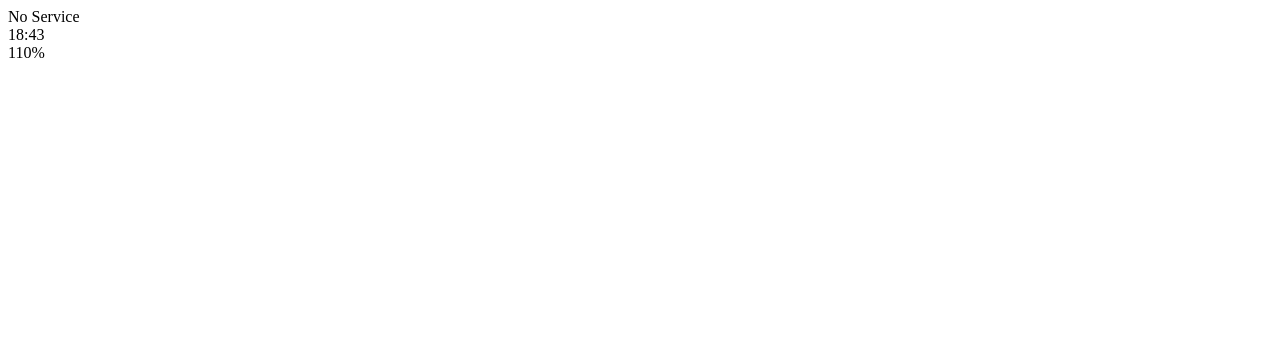
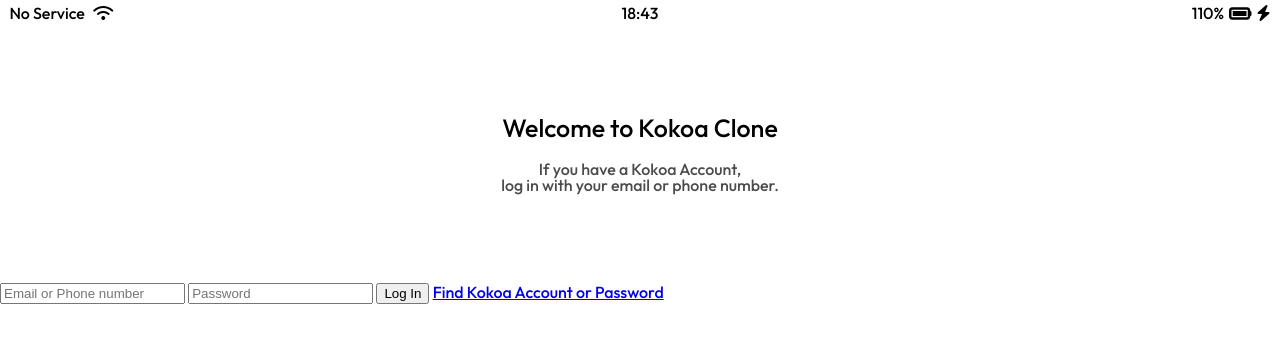
Before and after one commit to gitjin7331/kokoa-clone-2022, a plain HTML site: page index.html in a window 1280 px wide. Drawn offline with Linux system fonts and the light colour scheme.

Commit message:
add files

```diff
--- /dev/null
+++ b/css/reset.css
@@ -0,0 +1,129 @@
+/* http://meyerweb.com/eric/tools/css/reset/
+   v2.0 | 20110126
+   License: none (public domain)
+*/
+
+html,
+body,
+div,
+span,
+applet,
+object,
+iframe,
+h1,
+h2,
+h3,
+h4,
+h5,
+h6,
+p,
+blockquote,
+pre,
+a,
+abbr,
+acronym,
+address,
+big,
+cite,
+code,
+del,
+dfn,
+em,
+img,
+ins,
+kbd,
+q,
+s,
+samp,
+small,
+strike,
+strong,
+sub,
+sup,
+tt,
+var,
+b,
+u,
+i,
+center,
+dl,
+dt,
+dd,
+ol,
+ul,
+li,
+fieldset,
+form,
+label,
+legend,
+table,
+caption,
+tbody,
+tfoot,
+thead,
+tr,
+th,
+td,
+article,
+aside,
+canvas,
+details,
+embed,
+figure,
+figcaption,
+footer,
+header,
+hgroup,
+menu,
+nav,
+output,
+ruby,
+section,
+summary,
+time,
+mark,
+audio,
+video {
+  margin: 0;
+  padding: 0;
+  border: 0;
+  font-size: 100%;
+  font: inherit;
+  vertical-align: baseline;
+}
+/* HTML5 display-role reset for older browsers */
+article,
+aside,
+details,
+figcaption,
+figure,
+footer,
+header,
+hgroup,
+menu,
+nav,
+section {
+  display: block;
+}
+body {
+  line-height: 1;
+}
+ol,
+ul {
+  list-style: none;
+}
+blockquote,
+q {
+  quotes: none;
+}
+blockquote:before,
+blockquote:after,
+q:before,
+q:after {
+  content: "";
+  content: none;
+}
+table {
+  border-collapse: collapse;
+  border-spacing: 0;
+}
--- /dev/null
+++ b/css/status-bar.css
@@ -0,0 +1,23 @@
+.status-bar {
+  display: flex;
+  justify-content: center;
+  padding: 5px 3px;
+}
+.status-bar__column {
+  width: 33%;
+}
+.status-bar__column:first-child span {
+  margin-right: 5px;
+}
+.status-bar__column:nth-child(2) {
+  display: flex;
+  justify-content: center;
+}
+.status-bar__column:last-child {
+  display: flex;
+  justify-content: flex-end;
+  align-items: center;
+}
+.status-bar__column .fa-battery-full {
+  margin: 0px 5px;
+}
--- /dev/null
+++ b/css/styles.css
@@ -0,0 +1,22 @@
+@import url("https://fonts.googleapis.com/css2?family=Outfit:wght@500&display=swap");
+@import "reset.css";
+@import "status-bar.css";
+body {
+  font-family: "Outfit", sans-serif;
+}
+
+.welcome-header {
+  margin: 90px 0px;
+  text-align: center;
+  display: flex;
+  flex-direction: column;
+  align-items: center;
+}
+.welcome-header__title {
+  margin-bottom: 20px;
+  font-size: 25px;
+}
+.welcome-header__text {
+  width: 60%;
+  opacity: 0.7;
+}
--- a/index.html
+++ b/index.html
@@ -1,25 +1,46 @@
 <!DOCTYPE html>
 <html lang="en">
   <head>
+    <link rel="stylesheet" href="css/styles.css" />
     <meta charset="UTF-8" />
     <meta http-equiv="X-UA-Compatible" content="IE=edge" />
     <meta name="viewport" content="width=device-width, initial-scale=1.0" />
-    <title>Welcome to Kakao Talk</title>
+    <title>Welcome to Kokoa Talk</title>
   </head>
   <body>
-    <div id="status-bar">
+    <div class="status-bar">
       <div class="status-bar__column">
         <span>No Service</span>
-        <!-- To Do: Wifi Icon -->
+        <i class="fas fa-wifi"></i>
       </div>
       <div class="status-bar__column">
         <span>18:43</span>
       </div>
       <div class="status-bar__column">
         <span>110%</span>
-        <!-- Battery Icon -->
-        <!-- Lightning Icon -->
+        <i class="fas fa-battery-full fa-lg"></i>
+        <i class="fas fa-bolt"></i>
       </div>
     </div>
+
+    <header class="welcome-header">
+      <h1 class="welcome-header__title">Welcome to Kokoa Clone</h1>
+      <p class="welcome-header__text">
+        If you have a Kokoa Account,<br />
+        log in with your email or phone number.
+      </p>
+    </header>
+
+    <form id="login-form">
+      <input type="text" placeholder="Email or Phone number" />
+      <input type="password" placeholder="Password" />
+      <input type="submit" value="Log In" />
+      <a href="#">Find Kokoa Account or Password</a>
+    </form>
+
+    <script
+      src="https://kit.fontawesome.com/6478f529f2.js"
+      crossorigin="anonymous"
+    ></script>
   </body>
 </html>
```
